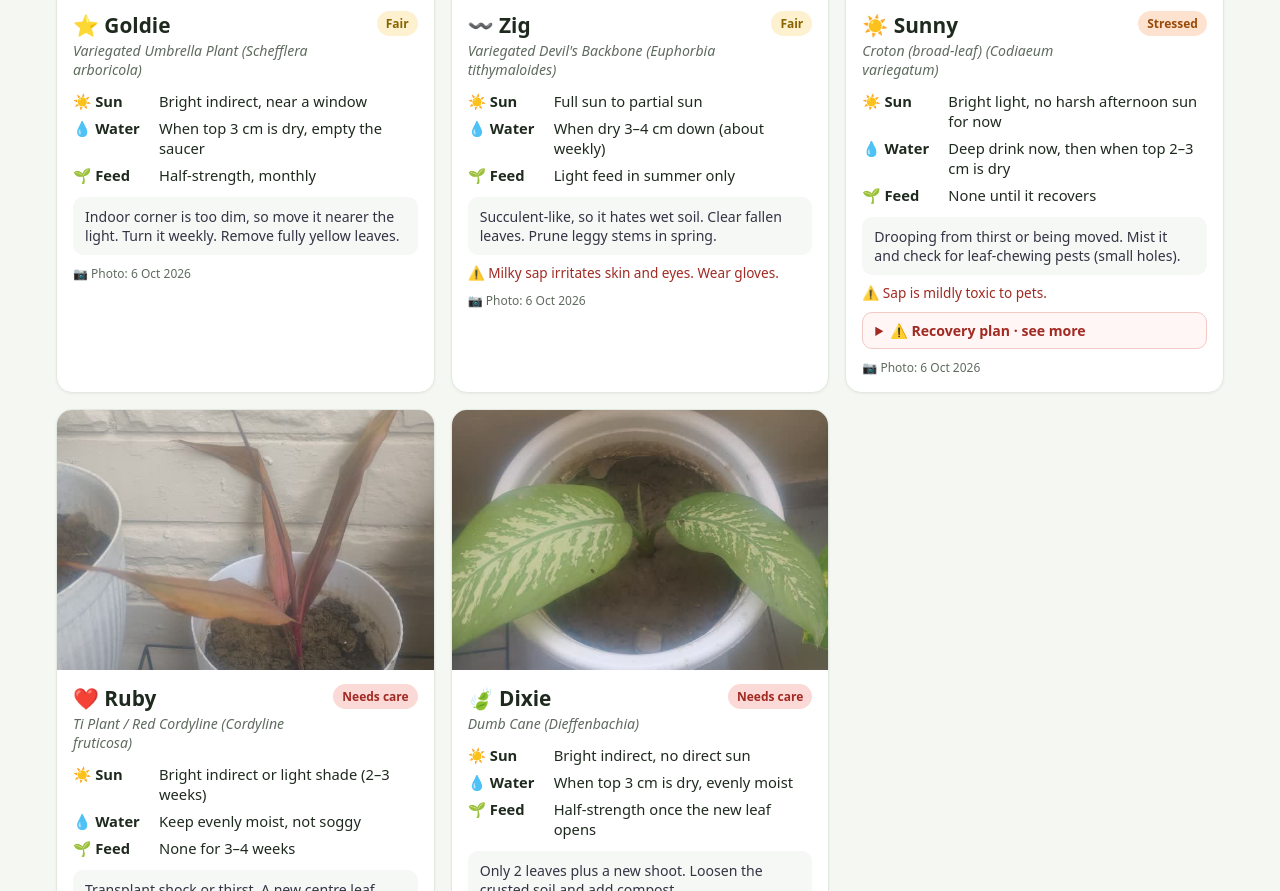
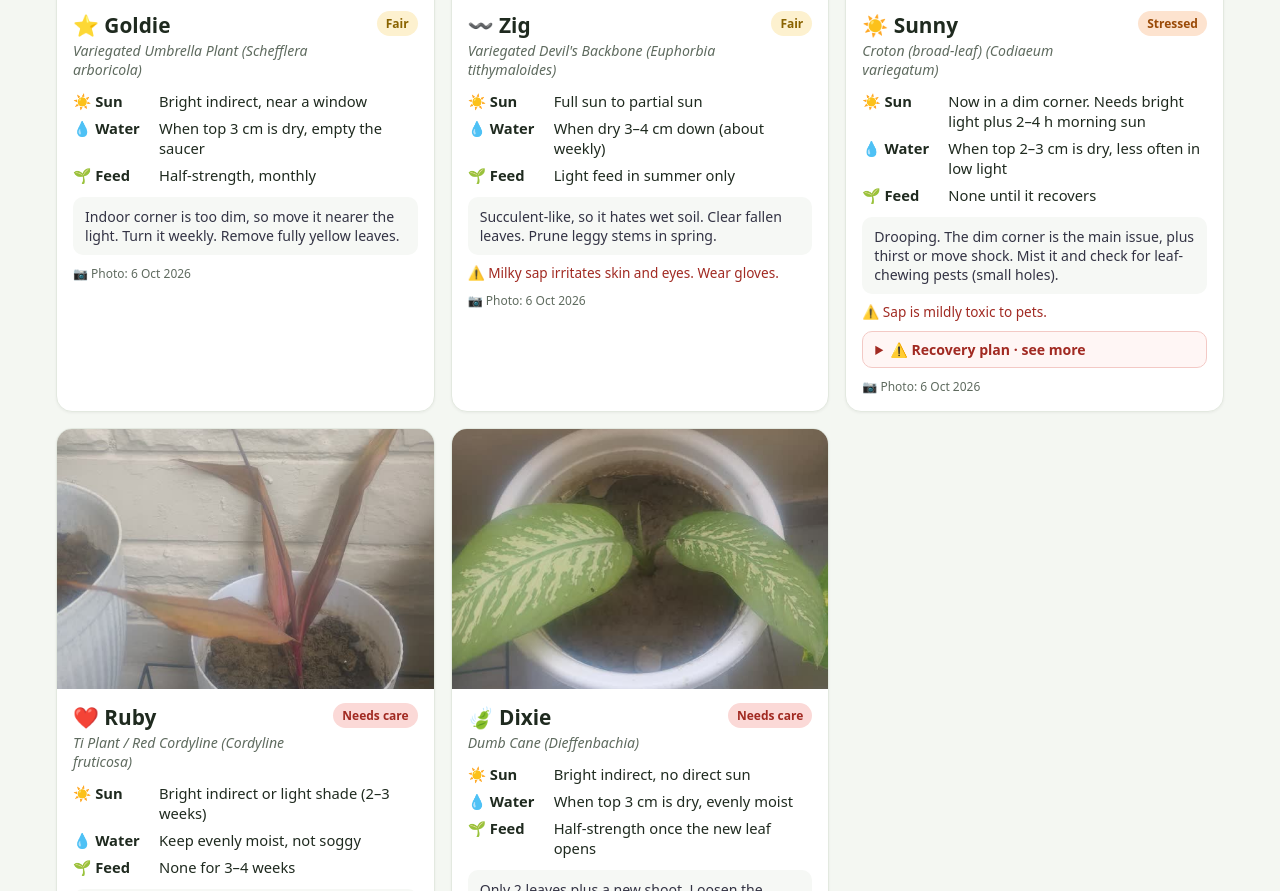
Before and after one commit to facekunal/my-plants, a plain HTML site: page index.html in a window 1280 px wide. Shown: the part 1705-2596 px from the top of the page. Drawn offline with Linux system fonts and the light colour scheme.

Commit message:
Sunny: low-light corner advice
Co-Authored-By: Claude Opus 5.5 <noreply@anthropic.com>

```diff
--- a/index.html
+++ b/index.html
@@ -77,9 +77,9 @@ const plants = [
   { nick:"Zig", emoji:"〰️", name:"Variegated Devil's Backbone", sci:"Euphorbia tithymaloides", img:"zig", updated:"6 Oct 2026", status:"fair", label:"Fair",
     sun:"Full sun to partial sun", water:"When dry 3–4 cm down (about weekly)", feed:"Light feed in summer only",
     note:"Succulent-like, so it hates wet soil. Clear fallen leaves. Prune leggy stems in spring.", warn:"Milky sap irritates skin and eyes. Wear gloves." },
-  { nick:"Sunny", more:["Warning signs: leaves dropping one after another, or stems going soft or black at the base.","Don't move it again. Every move restarts the shock.","Check under the leaves for webbing (spider mites) or caterpillars. If you find any, spray neem oil (5 ml per litre) once a week for 3 weeks.","Cold below 15°C makes crotons drop leaves, so bring it in on cold winter nights.","Expect new tip growth in 3–4 weeks if it is recovering."], emoji:"☀️", name:"Croton (broad-leaf)", sci:"Codiaeum variegatum", img:"sunny", updated:"6 Oct 2026", status:"stress", label:"Stressed",
-    sun:"Bright light, no harsh afternoon sun for now", water:"Deep drink now, then when top 2–3 cm is dry", feed:"None until it recovers",
-    note:"Drooping from thirst or being moved. Mist it and check for leaf-chewing pests (small holes).", warn:"Sap is mildly toxic to pets." },
+  { nick:"Sunny", more:["Warning signs: leaves dropping one after another, or stems going soft or black at the base.","Its corner spot gets very little light, the biggest problem for a croton. Low light fades the red and yellow to plain green, causes leaf drop and makes it leggy.","Move it once to the brightest spot you have: 2–4 hours of morning sun, then bright shade. After that, don't keep moving it, as every move restarts the shock.","If it can't move, turn the pot a quarter turn weekly and water less, because soil dries slowly in low light.","Check under the leaves for webbing (spider mites) or caterpillars. If you find any, spray neem oil (5 ml per litre) once a week for 3 weeks.","Cold below 15°C makes crotons drop leaves, so bring it in on cold winter nights.","Expect new tip growth in 3–4 weeks if it is recovering."], emoji:"☀️", name:"Croton (broad-leaf)", sci:"Codiaeum variegatum", img:"sunny", updated:"6 Oct 2026", status:"stress", label:"Stressed",
+    sun:"Now in a dim corner. Needs bright light plus 2–4 h morning sun", water:"When top 2–3 cm is dry, less often in low light", feed:"None until it recovers",
+    note:"Drooping. The dim corner is the main issue, plus thirst or move shock. Mist it and check for leaf-chewing pests (small holes).", warn:"Sap is mildly toxic to pets." },
   { nick:"Ruby", more:["Warning signs: the stem going soft, black or mushy at soil level (rot), or the centre leaves pulling out easily.","Don't overcorrect with too much water. Soggy soil plus shock causes root rot. Moist, not wet.","Brown leaf tips mean fluoride or salt in the water, so use RO, filtered or rested water.","No repotting and no fertiliser until a new leaf appears. Both stress weak roots.","The red colour comes back with steady care and bright indirect light, not harsh sun.","If there's no new leaf in 4 weeks, send a close-up of the stem base."], emoji:"❤️", name:"Ti Plant / Red Cordyline", sci:"Cordyline fruticosa", img:"ruby", updated:"6 Oct 2026", status:"weak", label:"Needs care",
     sun:"Bright indirect or light shade (2–3 weeks)", water:"Keep evenly moist, not soggy", feed:"None for 3–4 weeks",
     note:"Transplant shock or thirst. A new centre leaf means it's recovering. Use filtered water." },
```
